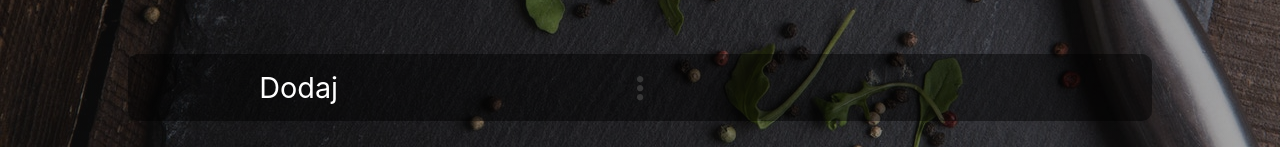
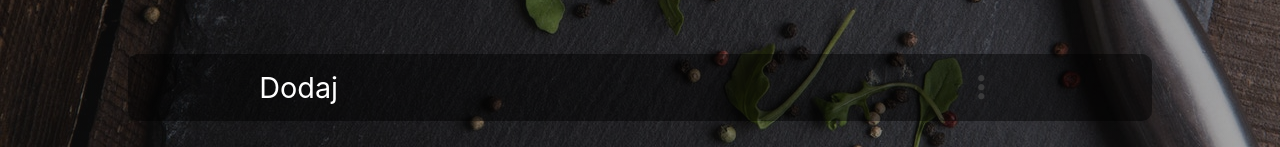
Before and after one commit to atrykp/what-s-for-dinner-react-app, a React (Create React App) app: page / in a window 1280 px wide. Shown: the part 653-800 px from the top of the page. Built offline with nearby package versions, Linux system fonts and the light colour scheme.

Commit message:
change style for more menu

```diff
--- a/src/pages/App.js
+++ b/src/pages/App.js
@@ -292,7 +292,9 @@ function App() {
         <NavLink to="/addDish" className="lowerNav__add">
           Dodaj
         </NavLink>
-        <MoreMenu />
+        <div className="menu">
+          <MoreMenu />
+        </div>
       </div>
     </>
   );
--- a/src/styles/App.css
+++ b/src/styles/App.css
@@ -95,6 +95,9 @@
     background-color: transparent;
     align-self: stretch;
   }
+  .menu {
+    grid-column: 3/4;
+  }
 }
 @media (min-width: 1024px) {
   .upperNav__counter {
--- a/src/styles/MoreMenu.css
+++ b/src/styles/MoreMenu.css
@@ -1,6 +1,10 @@
-.toggleActivBtn {
-  font-size: 3rem;
-  color: white;
+.moreMenu {
+  position: fixed;
+  bottom: 12%;
+  right: 1%;
+  background-color: rgba(0, 0, 0, 0.829);
+  padding: 1%;
+  border-radius: 10px;
 }
 i {
   color: rgba(71, 71, 71, 0.705);
```
Also changed, not shown: 1 other file (tests, documents, lock files or other folders).
